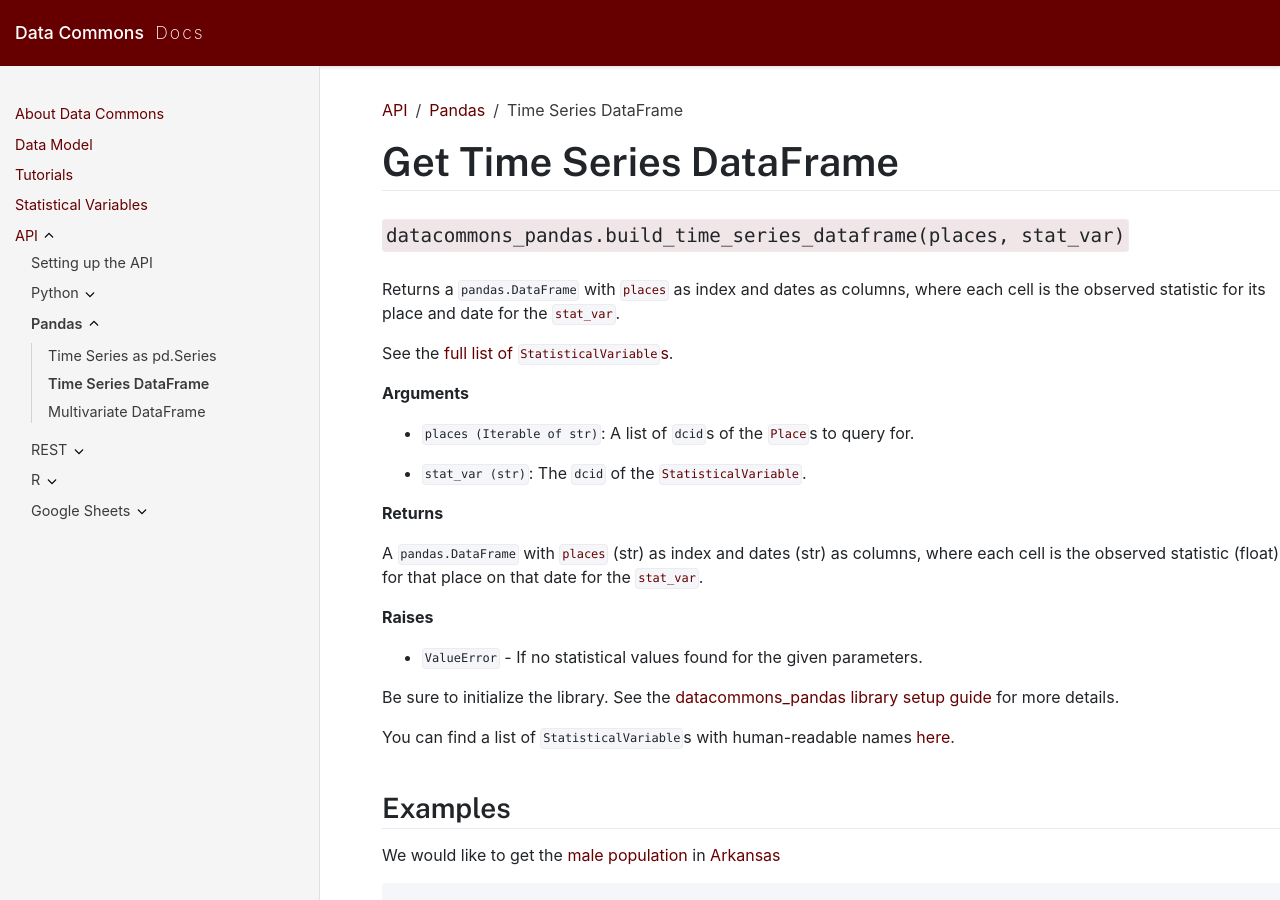
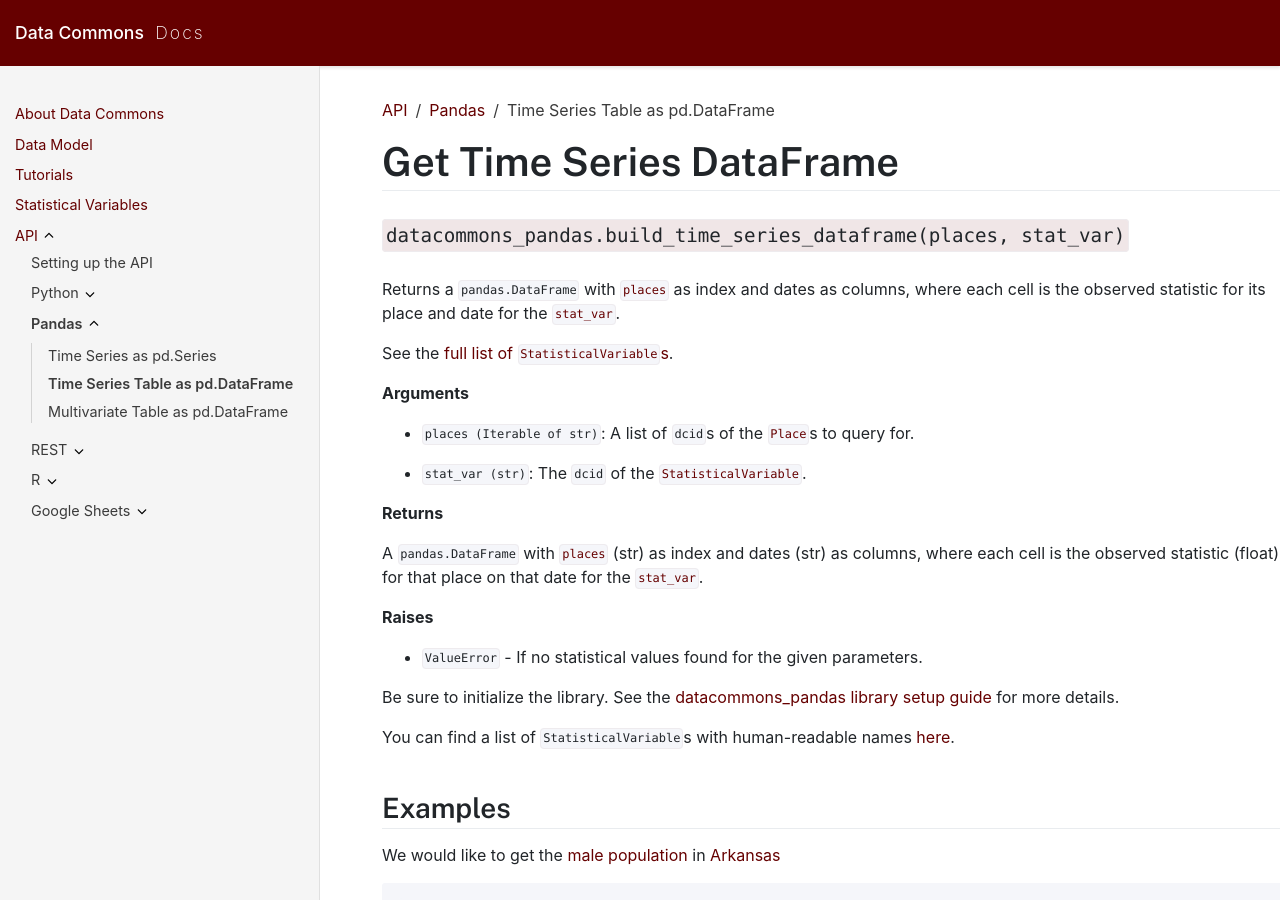
Before and after one commit to datacommonsorg/docsite, a Jekyll site: the page built from api/pandas/time_series_dataframe.md, in a window 1280 px wide and 900 px high. Built offline with Jekyll 4.4.1, drawn with Linux system fonts in a browser that asks for light colours.

Commit message:
Improve sidebar titles for pandas funcs.

```diff
--- a/api/pandas/multivariate_dataframe.md
+++ b/api/pandas/multivariate_dataframe.md
@@ -1,6 +1,6 @@
 ---
 layout: default
-title: Multivariate DataFrame
+title: Multivariate Table as pd.DataFrame
 nav_order: 3
 parent: Pandas
 grand_parent: API
--- a/api/pandas/time_series_dataframe.md
+++ b/api/pandas/time_series_dataframe.md
@@ -1,6 +1,6 @@
 ---
 layout: default
-title: Time Series DataFrame
+title: Time Series Table as pd.DataFrame
 nav_order: 2
 parent: Pandas
 grand_parent: API
```
